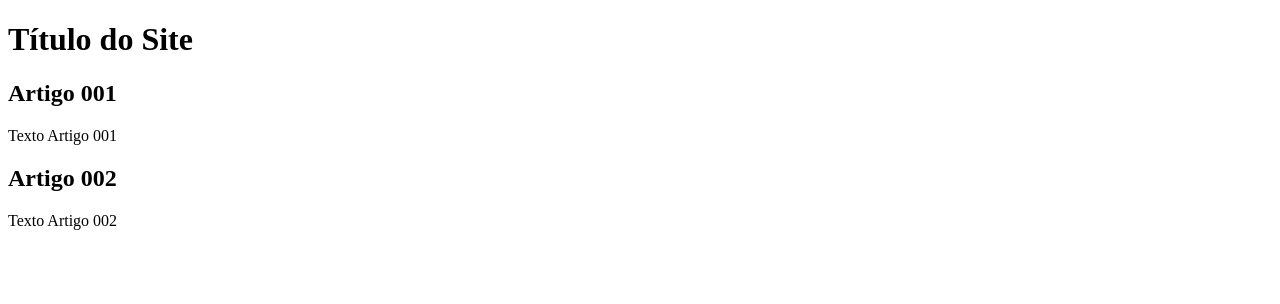
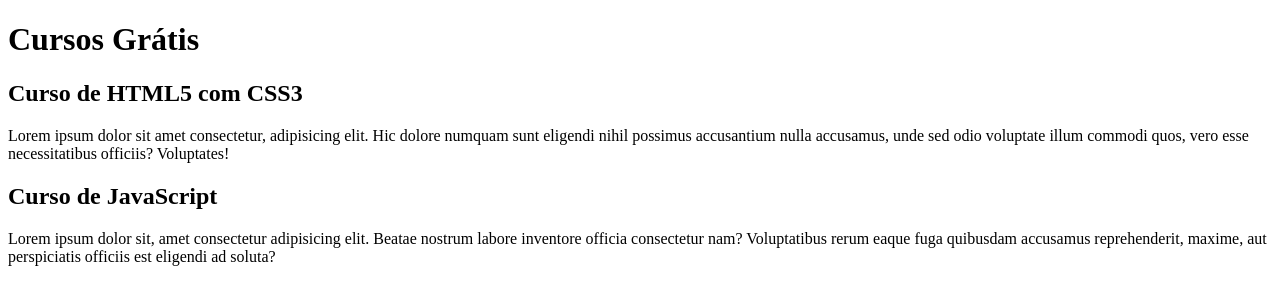
Before and after one commit to Franbribeiro/projeto-site, a plain HTML site: page index.html in a window 1280 px wide. Drawn offline with Linux system fonts and the light colour scheme.

Commit message:
comecei a escrever o conteúdo

```diff
--- a/index.html
+++ b/index.html
@@ -9,15 +9,15 @@
 <body>
     <main>
         <header>
-            <h1>Título do Site</h1>
+            <h1>Cursos Grátis</h1>
         </header>
         <article>
-            <h2>Artigo 001</h2>
-            <p>Texto Artigo 001</p>
+            <h2>Curso de HTML5 com CSS3</h2>
+            <p>Lorem ipsum dolor sit amet consectetur, adipisicing elit. Hic dolore numquam sunt eligendi nihil possimus accusantium nulla accusamus, unde sed odio voluptate illum commodi quos, vero esse necessitatibus officiis? Voluptates!</p>
         </article>
         <article>
-            <h2>Artigo 002</h2>
-            <p>Texto Artigo 002 </p>
+            <h2>Curso de JavaScript</h2>
+            <p>Lorem ipsum dolor sit, amet consectetur adipisicing elit. Beatae nostrum labore inventore officia consectetur nam? Voluptatibus rerum eaque fuga quibusdam accusamus reprehenderit, maxime, aut perspiciatis officiis est eligendi ad soluta?</p>
         </article>
     </main>
 </body>
```
